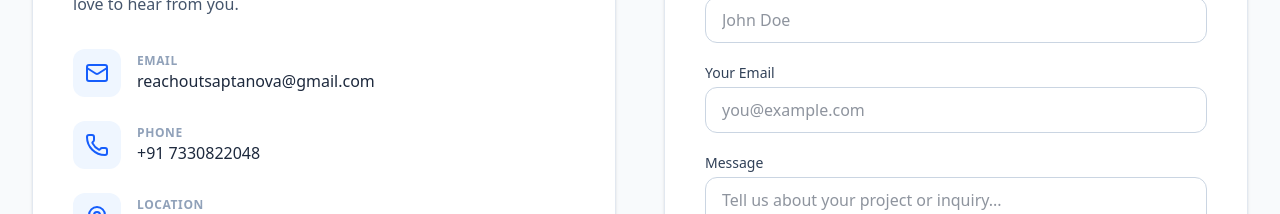
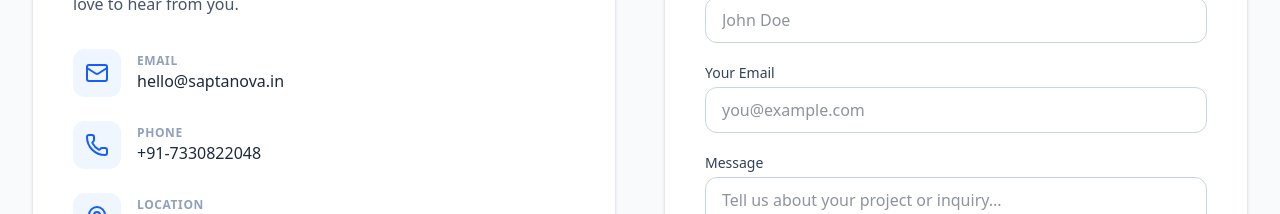
Before and after one commit to www-anonymous/saptanova-web, a Next.js app: page /contact in a window 1280 px wide. Shown: the part 269-483 px from the top of the page. Built offline with nearby package versions, Linux system fonts and the light colour scheme.

Commit message:
Update company email

```diff
--- a/app/contact/page.tsx
+++ b/app/contact/page.tsx
@@ -64,7 +64,7 @@ export default function ContactPage() {
                     href="mailto:tharunofficial.edu@gmail.com"
                     className="font-medium text-slate-800 hover:text-blue-600 transition-colors"
                   >
-                    reachoutsaptanova@gmail.com
+                    hello@saptanova.in
                   </a>
                 </div>
               </div>
@@ -80,7 +80,7 @@ export default function ContactPage() {
                     href="tel:+917330822048"
                     className="font-medium text-slate-800 hover:text-blue-600 transition-colors"
                   >
-                    +91 7330822048
+                    +91-7330822048
                   </a>
                 </div>
               </div>
--- a/components/Footer.tsx
+++ b/components/Footer.tsx
@@ -29,10 +29,10 @@ export default function Footer() {
           <h4 className="text-white text-sm font-semibold mb-4">Get In Touch</h4>
           <ul className="space-y-3 text-sm">
             <li className="flex items-center gap-3">
-              <Mail className="w-4 h-4 text-blue-500" /> reachoutsaptanova@gmail.com
+              <Mail className="w-4 h-4 text-blue-500" /> hello@saptanova.in
             </li>
             <li className="flex items-center gap-3">
-              <Phone className="w-4 h-4 text-blue-500" /> +91 7330822048
+              <Phone className="w-4 h-4 text-blue-500" /> +91-7330822048
             </li>
             <li className="flex items-center gap-3">
               <MapPin className="w-4 h-4 text-blue-500" /> Bengaluru, India
```
